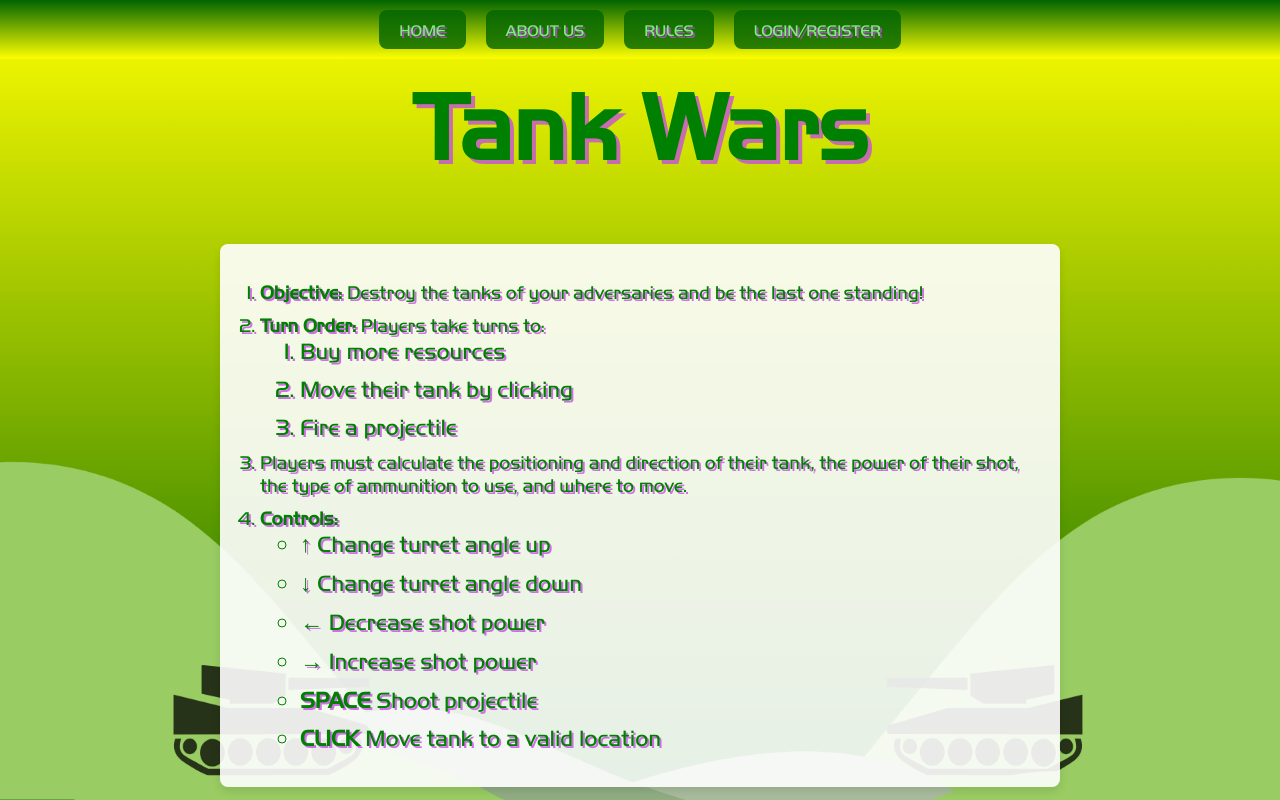
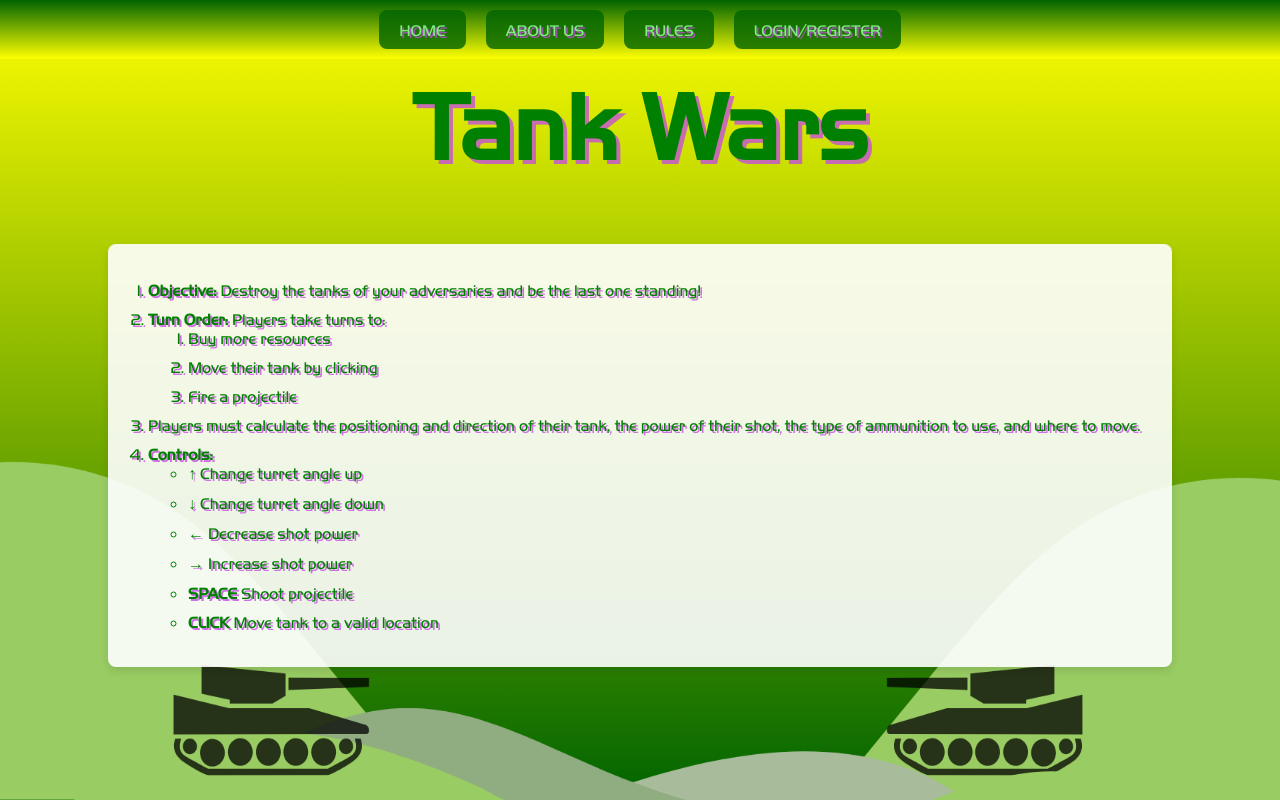
Before and after one commit to LucasReds/CDAWeb_frontend, a React (Vite) app in the folder tank-wars/: page /rules in a window 1280 px wide. Built offline with nearby package versions, Linux system fonts and the light colour scheme; no server answers.

Commit message:
Mejorar vista

```diff
--- a/tank-wars/src/pages/Rules.css
+++ b/tank-wars/src/pages/Rules.css
@@ -144,7 +144,7 @@
 .rules-container {
     padding: 20px;
     margin: 0 auto;
-    max-width: 800px;
+    max-width: 80%;
     background-color: rgba(255, 255, 255, 0.9); /* Light background for readability */
     border-radius: 8px;
     box-shadow: 0 4px 8px rgba(0, 0, 0, 0.1);
@@ -157,7 +157,7 @@
 
   .rules-list li {
     margin-bottom: 10px;
-    font-size: 1.2em;
+    font-size: 1em;
     color: green;
     text-shadow: 2px 2px rgba(195, 73, 226, 0.774);
   }
```
